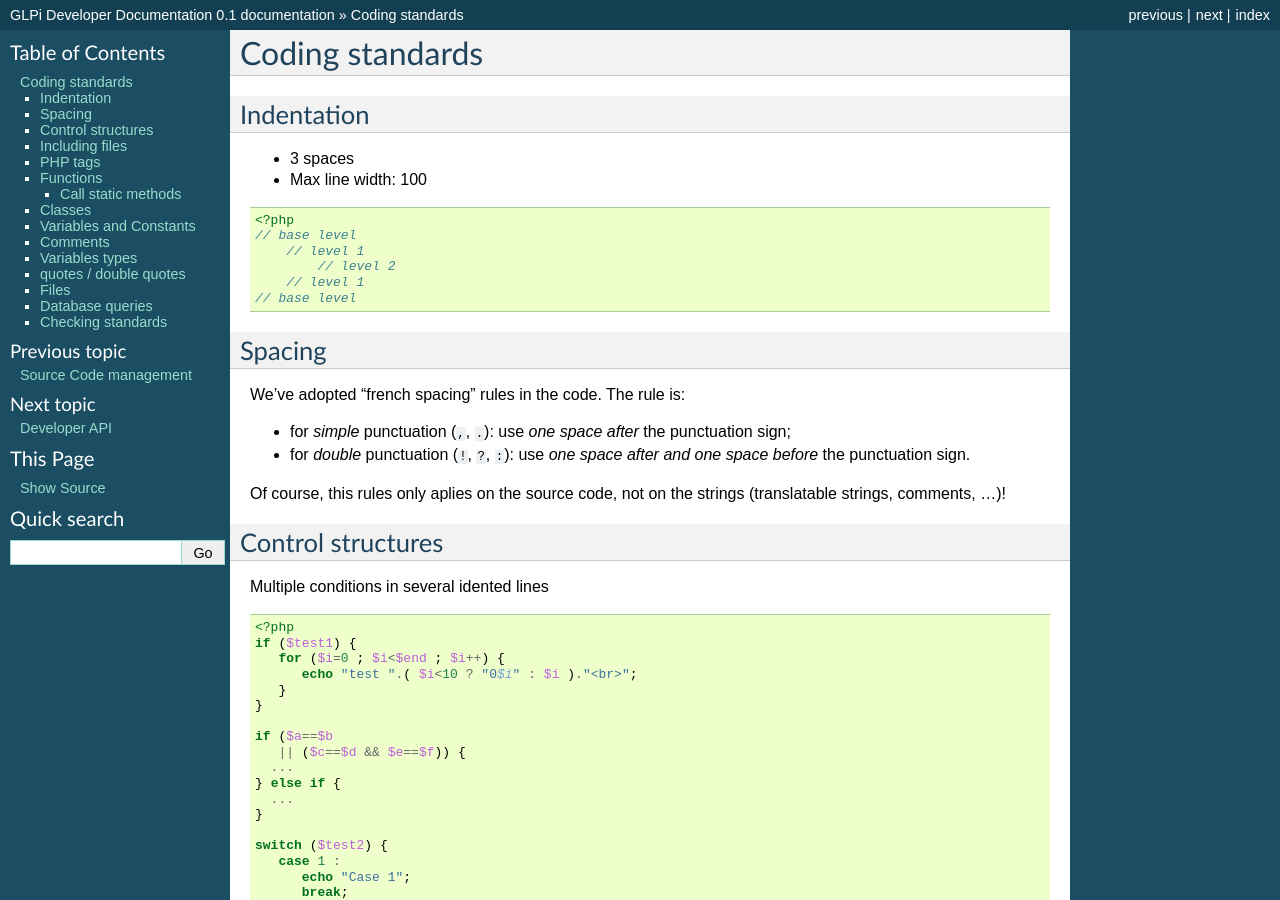
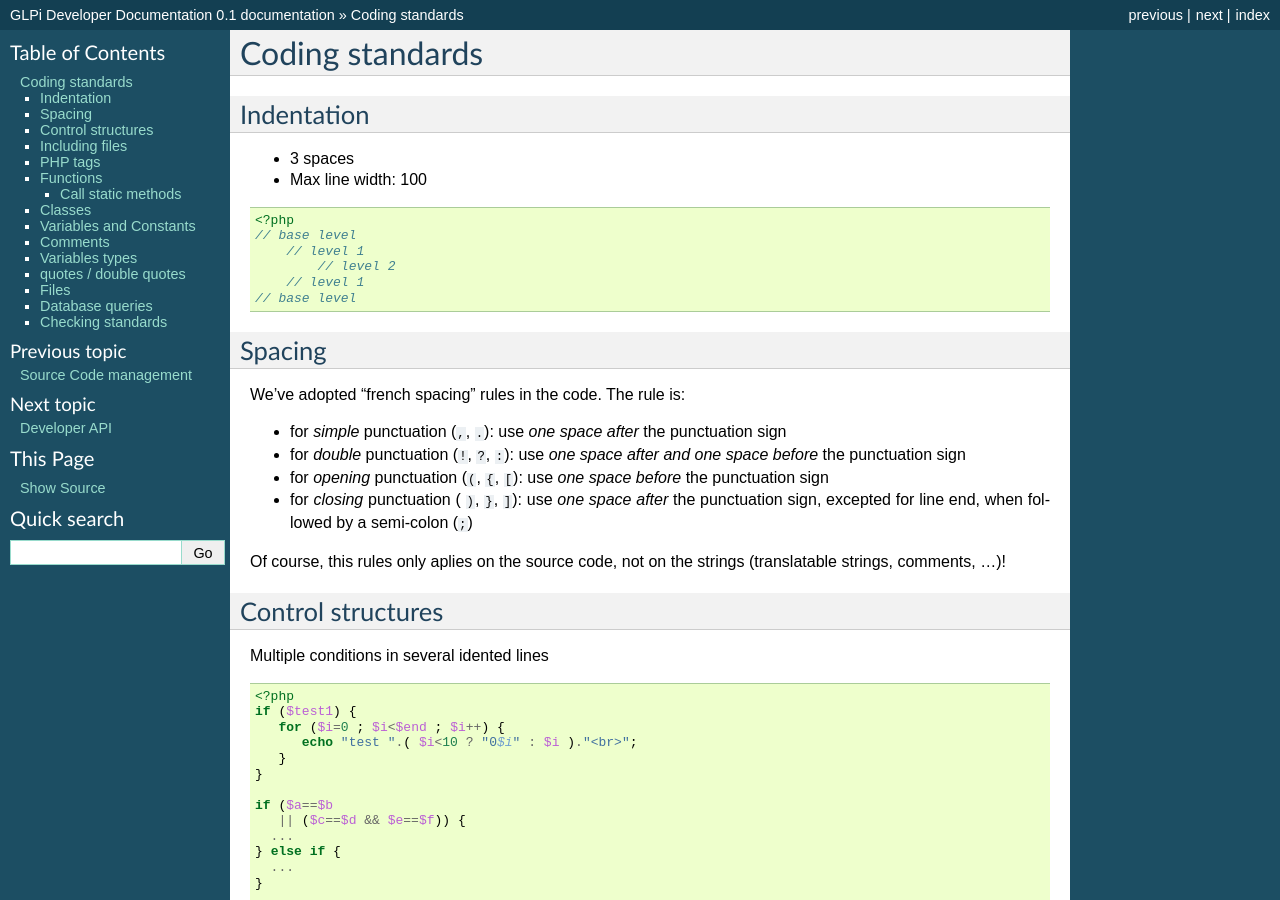
Before and after one commit to glpi-project/docdev, a Sphinx documentation site: the page built from source/codingstandards.rst, in a window 1280 px wide and 900 px high. Built offline with Sphinx 7.4.7, drawn with Linux system fonts in a browser that asks for light colours.

Commit message:
add spacing rule for opening/closin punctuation

```diff
--- a/source/codingstandards.rst
+++ b/source/codingstandards.rst
@@ -21,8 +21,10 @@
 
 We've adopted "french spacing" rules in the code. The rule is:
 
-* for *simple* punctuation (``,``, ``.``): use *one space after* the punctuation sign;
-* for *double* punctuation (``!``, ``?``, ``:``): use *one space after and one space before* the punctuation sign.
+* for *simple* punctuation (``,``, ``.``): use *one space after* the punctuation sign
+* for *double* punctuation (``!``, ``?``, ``:``): use *one space after and one space before* the punctuation sign
+* for *opening* punctuation (``(``, ``{``, ``[``): use *one space before* the punctuation sign
+* for *closing* punctuation ( ``)``, ``}``, ``]``): use *one space after* the punctuation sign, excepted for line end, when followed by a semi-colon (``;``)
 
 Of course, this rules only aplies on the source code, not on the strings (translatable strings, comments, ...)!
 
```
